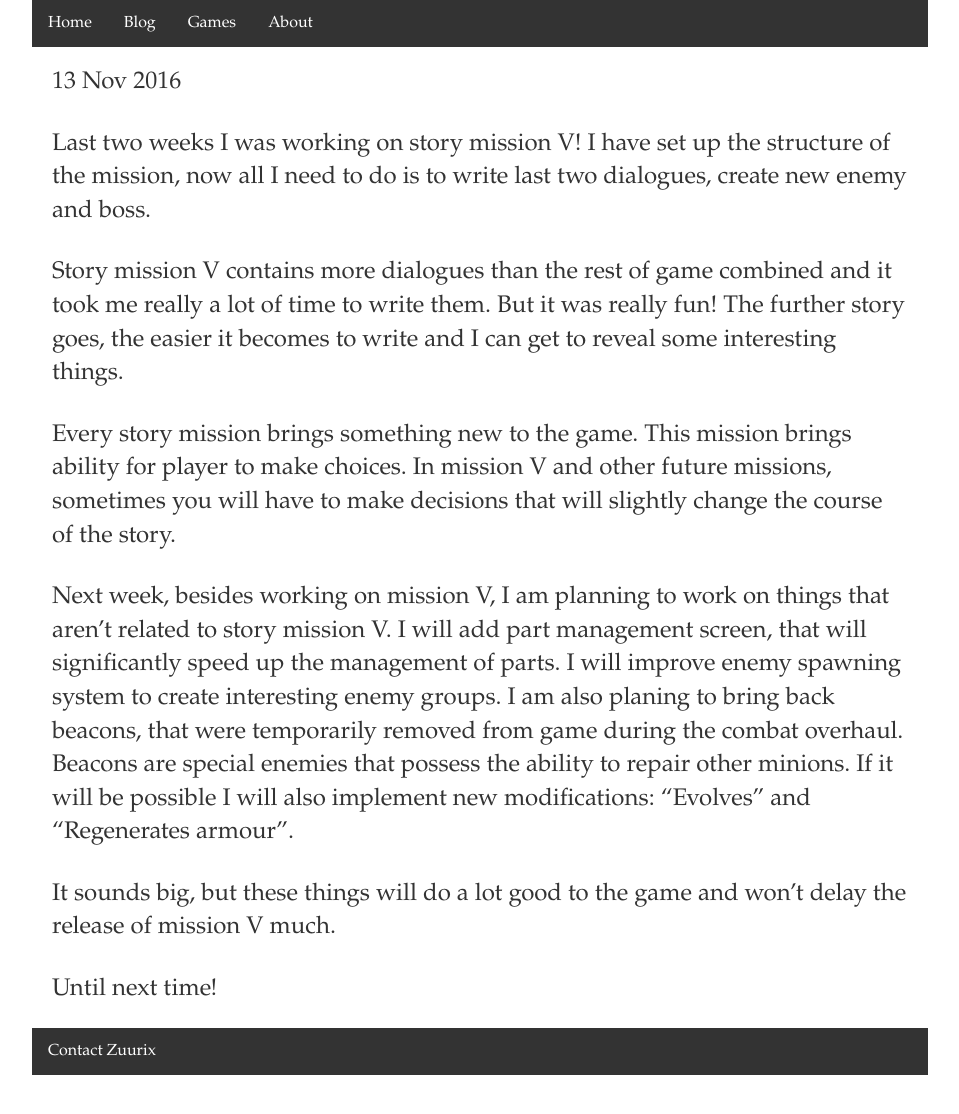
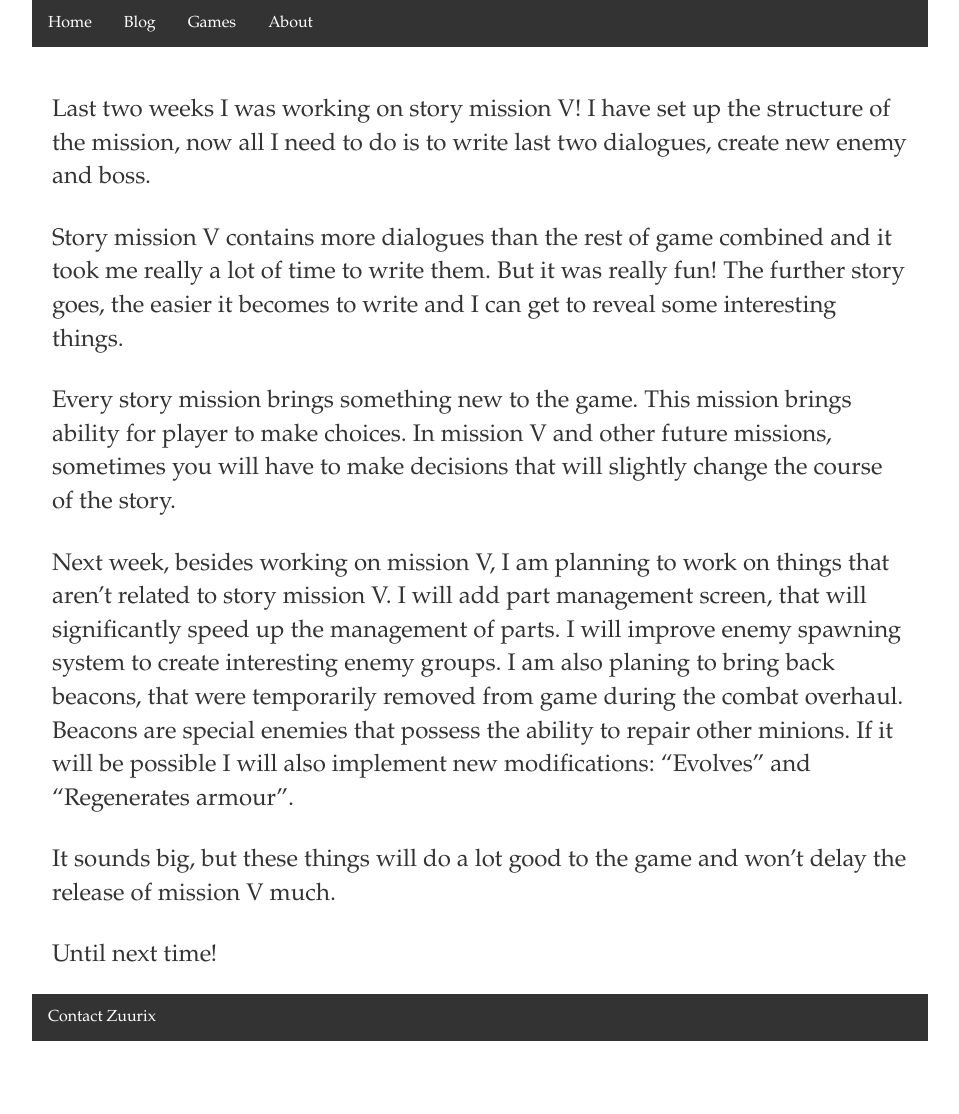
Before and after one commit to Phoebe3663/Zuurix.github.io, a Jekyll site: the page built from _posts/2016-11-13-swarms-secrets-and-decisions.md, in a window 1280 px wide, cut to the strip 314-1449 px from the top of the page. Shown: the top 1114 px of the strip, without its empty margins (160-1119 px from the left). Built offline with Jekyll 4.4.1, drawn with Linux system fonts in a browser that asks for light colours.

Commit message:
Update post.html

```diff
--- a/_layouts/post.html
+++ b/_layouts/post.html
@@ -1,7 +1,7 @@
 ---
 layout: default
 ---
-<p class="meta">{{ page.date | date_to_string }}</p>
+<p class="meta">{{ title }}</p>
 
 <div class="post">
   {{ content }}
```
